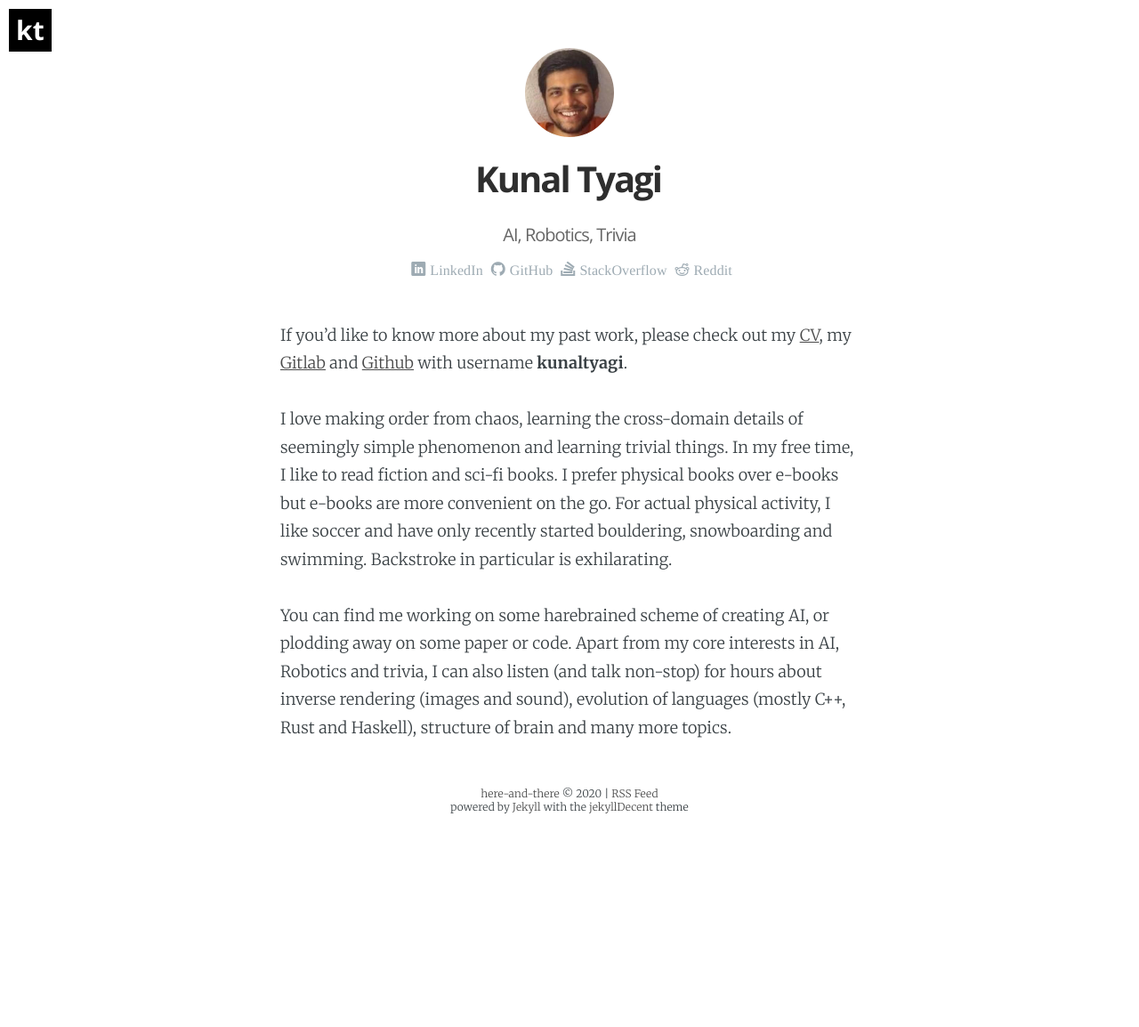
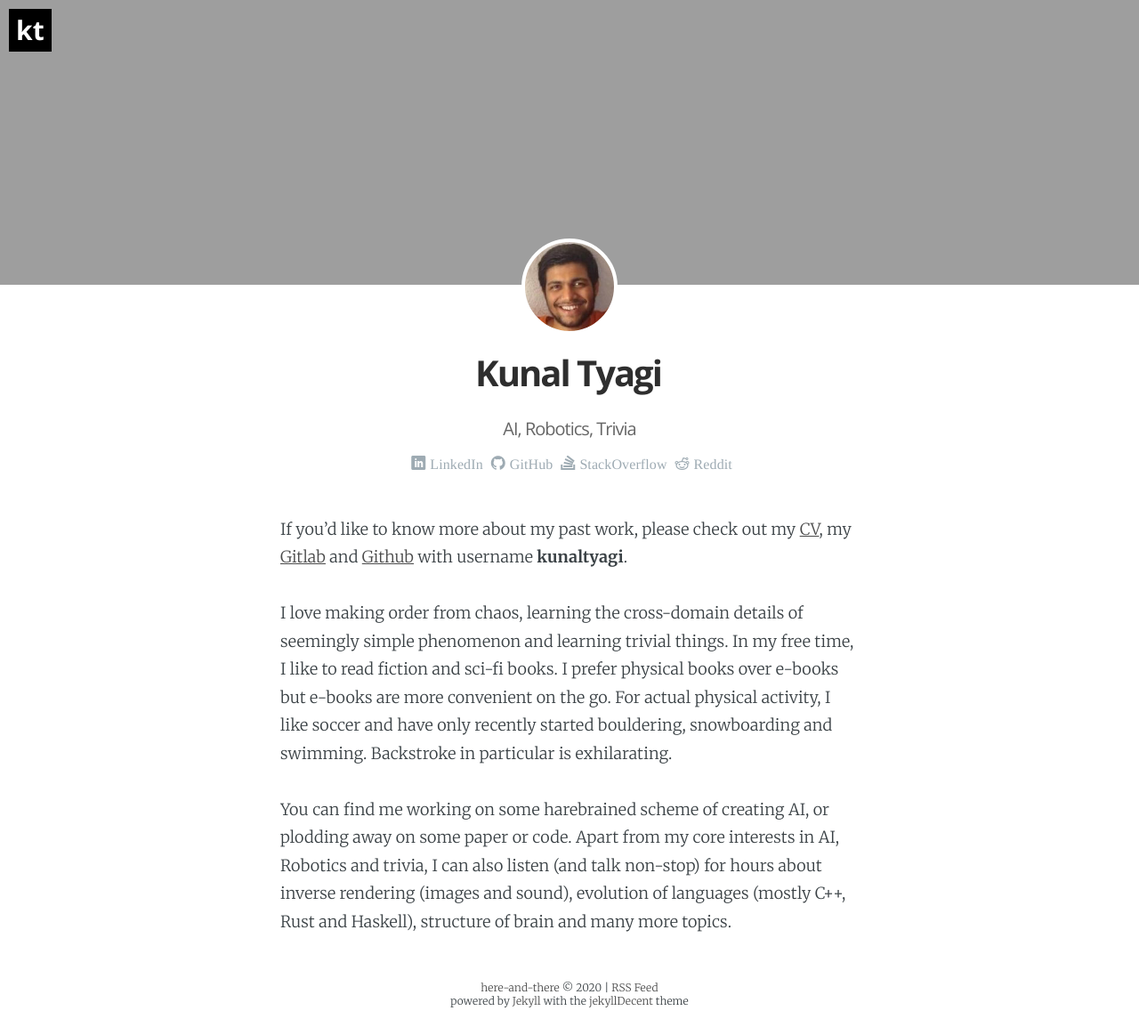
Before and after one commit to kunaltyagi/kunaltyagi.github.io, a Jekyll site: the page built from _pages/about.md, in a window 1280 px wide. Shown: the whole page at 89% size. Built offline with Jekyll 4.4.1, drawn with Linux system fonts in a browser that asks for light colours; some web fonts are replaced; before the commit the page ends 950 px from its top, so only the background shows below that.

Commit message:
Adding cover

```diff
--- a/_data/authors.yml
+++ b/_data/authors.yml
@@ -36,6 +36,7 @@ gkenobi:
 kunaltyagi:
   initial:       ktyagi
   name:          "Kunal Tyagi"
+  cover:         /assets/fuji.jpg
   picture:       /assets/kunaltyagi.jpg
   bio:           AI, Robotics, Trivia
   location:      Japan
```
